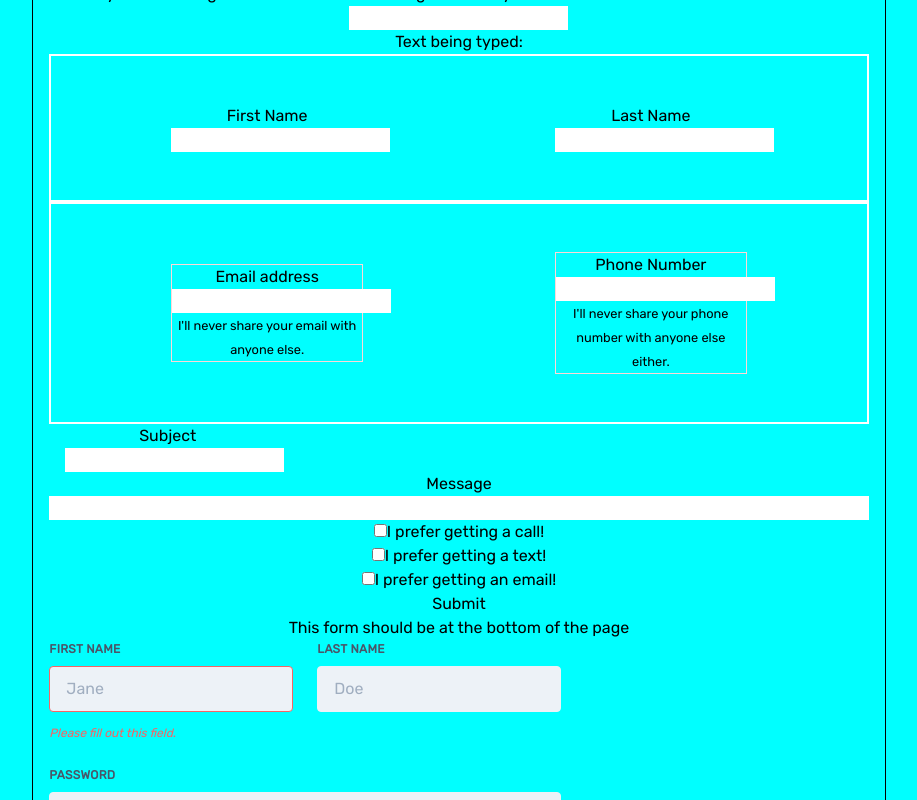
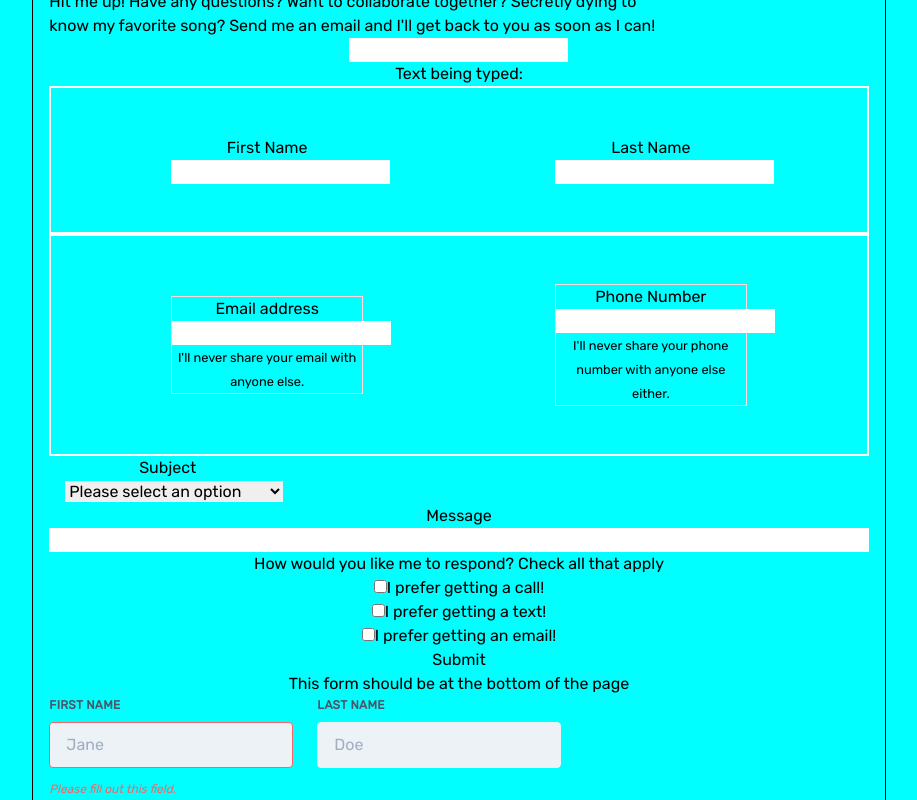
Before and after one commit to dionleung14/Portfolio-React, a React (Create React App) app: page /about-me in a window 1280 px wide. Shown: the part 4696-5496 px from the top of the page, without its empty margins (181-1098 px from the left). Built offline with nearby package versions, Linux system fonts and the light colour scheme.

Commit message:
added formatting for the contact form

```diff
--- a/src/components/ContactForm.js
+++ b/src/components/ContactForm.js
@@ -16,7 +16,7 @@ export default function ContactForm() {
     <div className="w-8/12 mx-auto border border-black border-2 px-4">
       <FirstHeader text="Contact me!" />
       <div className="testclass">
-        <h3 className="w-3/4">
+        <h3 className="w-3/4 mt-8">
           Hit me up! Have any questions? Want to collaborate together? Secretly
           dying to know my favorite song? Send me an email and I'll get back to
           you as soon as I can!
@@ -84,7 +84,20 @@ export default function ContactForm() {
           <div className="w-1/4 mx-4">
             <div className="form-group">
               <label for="viewerName">Subject</label>
-              <input type="name" className="form-control" id="viewerName" />
+              <select
+                type="name"
+                className="form-control"
+                id="viewerName"
+                placeholder="Please select an option"
+              >
+                <option value="none" selected disabled hidden>
+                  Please select an option
+                </option>
+                <option value="choice">Networking</option>
+                <option value="choice">Inquiry</option>
+                <option value="choice">Collaboration</option>
+                <option value="choice">Other (specify in message)</option>
+              </select>
             </div>
           </div>
 
@@ -101,8 +114,9 @@ export default function ContactForm() {
           </div>
 
           {/* <!-- Preferred method of contact checkboxes --> */}
-          <div className="row">
-            <div className="col-3">
+          <div className="">
+            <h1>How would you like me to respond? Check all that apply</h1>
+            <div className="">
               <div className="form-group form-check">
                 <input
                   type="checkbox"
```
